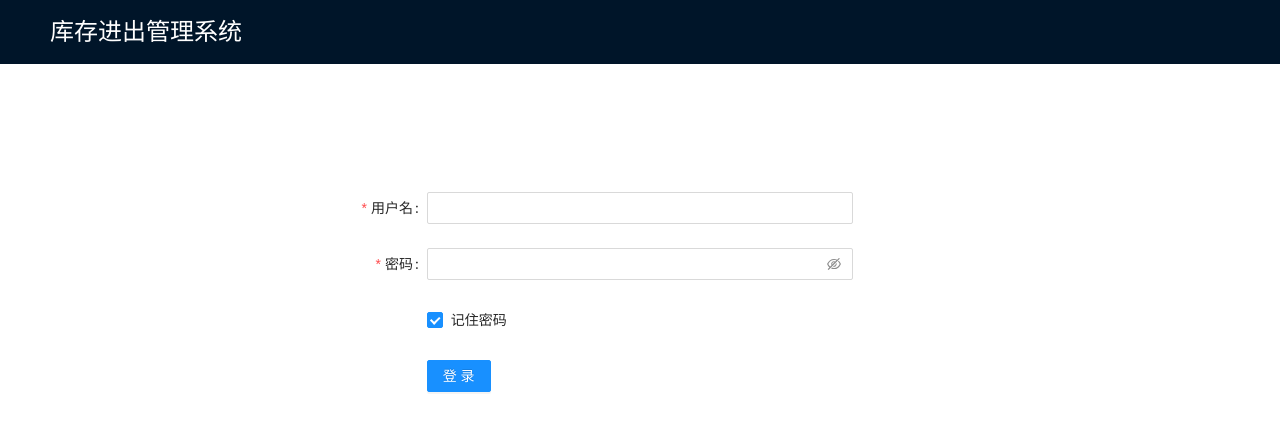
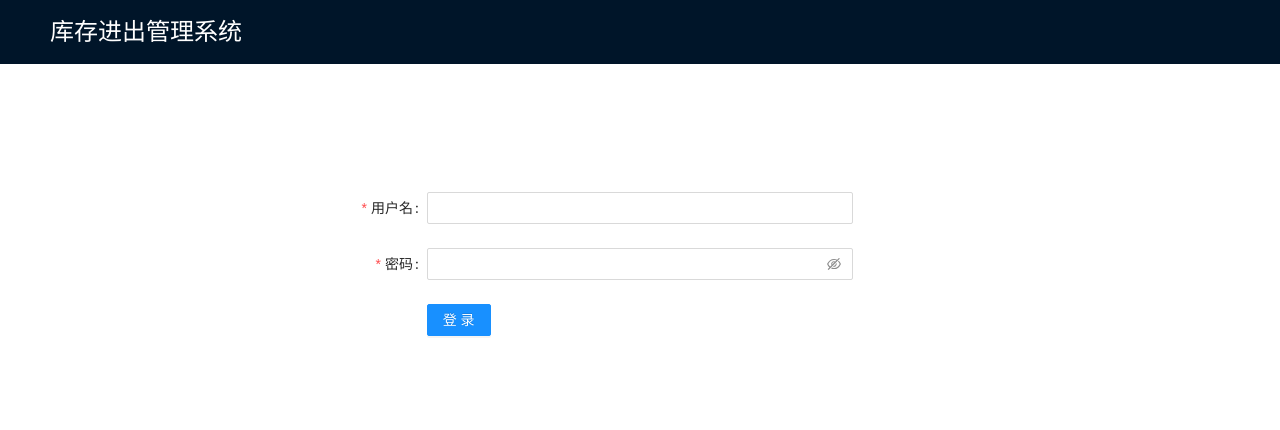
Before and after one commit to jys77/stock-manage, a React (Create React App) app: page / in a window 1280 px wide. Shown: the top 430 px of the page. Built offline with nearby package versions, Linux system fonts and the light colour scheme.

Commit message:
fix: cancel remember checkbox

```diff
--- a/src/containers/Login.js
+++ b/src/containers/Login.js
@@ -1,7 +1,7 @@
 import React, { useEffect, useState } from 'react';
 import { useSelector, useDispatch } from 'react-redux';
 import { login } from '../actions';
-import { Layout, Form, Input, Button, Checkbox, Alert } from 'antd';
+import { Layout, Form, Input, Button, Alert } from 'antd';
 import { LoadingOutlined } from '@ant-design/icons';
 const { Header, Content } = Layout;
 const layout = {
@@ -24,13 +24,11 @@ export const Login = (props) => {
   const { loading, user, error } = useSelector((state) => state.login);
   const [showAlert, setShowAlert] = useState(false);
   const onFinish = (values) => {
-    console.log('Success:', values);
-    const { username, password, remember } = values;
+    const { username, password } = values;
     dispatch(login(username, password));
   };
 
   const onFinishFailed = (errorInfo) => {
-    console.log('Failed:', errorInfo);
     setShowAlert(true);
     setTimeout(() => {
       setShowAlert(false);
@@ -52,6 +50,7 @@ export const Login = (props) => {
     return () => {
       setShowAlert(false);
     };
+    // eslint-disable-next-line
   }, [user, error]);
 
   return (
@@ -101,11 +100,6 @@ export const Login = (props) => {
           >
             <Input.Password />
           </Form.Item>
-
-          <Form.Item {...tailLayout} name="remember" valuePropName="checked">
-            <Checkbox>记住密码</Checkbox>
-          </Form.Item>
-
           <Form.Item {...tailLayout}>
             <Button type="primary" htmlType="submit">
               登录
```
